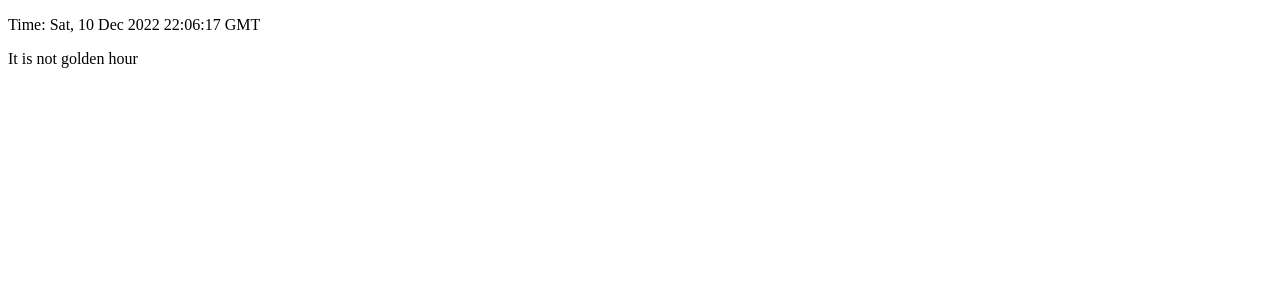
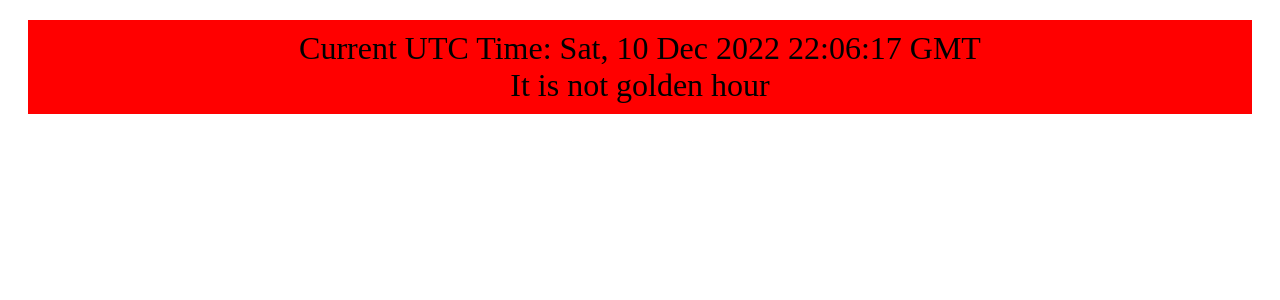
Before and after one commit to estraw1059/GoldenHourSite, a React (Create React App) app: page / in a window 1280 px wide. Shown: the top 300 px of the page. Built offline with nearby package versions, Linux system fonts and the light colour scheme.

Commit message:
Cleaned up added some basic CSS

```diff
--- /dev/null
+++ b/src/GoldenHour.css
@@ -0,0 +1,18 @@
+.card {
+    height: 100%;
+    margin: 20px;
+    padding: 10px;
+    text-align: center;
+}
+
+.card-not-golden {
+    background-color: red;
+}
+
+.card-golden {
+    background-color: green;
+}
+
+.cardText {
+    font-size: 2em;
+}
--- a/src/GoldenHour.tsx
+++ b/src/GoldenHour.tsx
@@ -1,4 +1,5 @@
 import React, { useState, useEffect }  from 'react'
+import './GoldenHour.css'
 
 export const GoldenHour = () => {
 
@@ -29,10 +30,12 @@ export const GoldenHour = () => {
         }
     });
 
+    const cardClass = "card " + (isGoldenHour ? "card-golden" : "card-not-golden");
+
     return(
-        <div>
-            <p>Time: {date.toUTCString()}</p>
-            {isGoldenHour ? <p>It is Golden Hour</p> : <p>It is not golden hour</p>}
+        <div className={cardClass}>
+            <div className='cardText'>Current UTC Time: {date.toUTCString()}</div>
+            {isGoldenHour ? <div className='cardText'>It is Golden Hour</div> : <div className='cardText'>It is not golden hour</div>}
         </div>
     );
 
```
